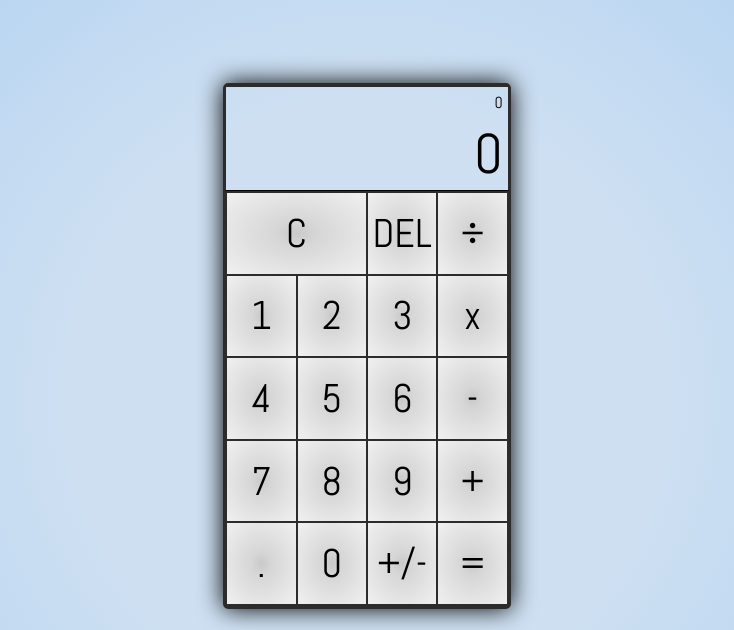
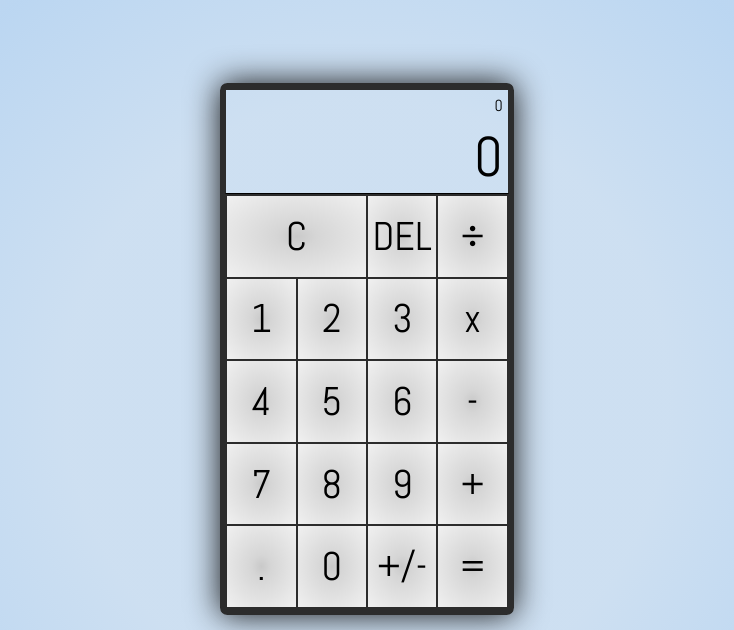
Before and after one commit to joshusooyaa/calculator, a plain HTML site: page index.html in a window 1280 px wide. Shown: the top 630 px of the page, without its empty margins (273-1007 px from the left). Drawn offline with Linux system fonts and the light colour scheme.

Commit message:
Fix border styling issue

```diff
--- a/style.css
+++ b/style.css
@@ -21,9 +21,9 @@ body {
   text-align: center;
   width: 22vw;
   height: 65vh;
-  border: .4vh solid rgb(44, 44, 44);
-  border-radius: .6vh;
-  box-shadow: 0 0 3vh black;
+  border: .8vh solid rgb(44, 44, 44);
+  border-radius: .9vh;
+  box-shadow: 0 0 4vh rgb(20, 20, 20);
   margin-top: 5vh;
   min-height: 200px;
   min-width: 200px;
```
